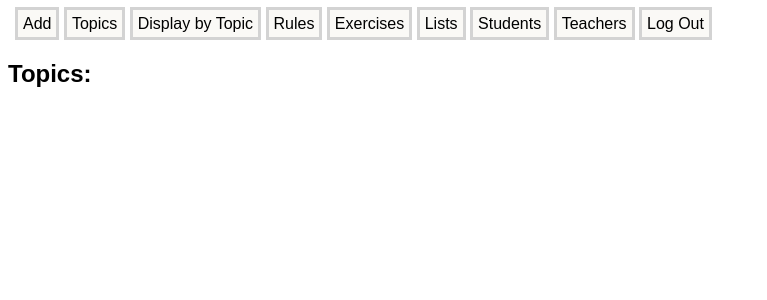
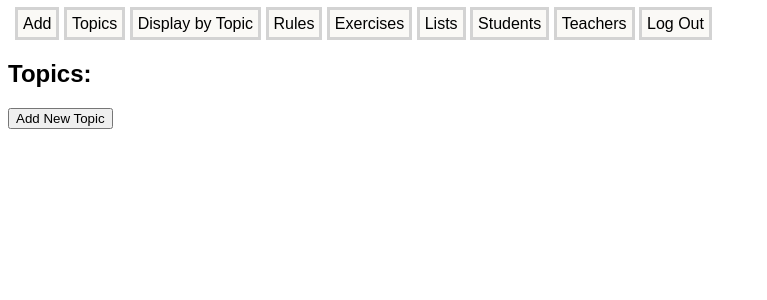
Before and after one commit to cpherishii/corrections, a Flask app: page /topics in a window 1280 px wide. Shown: the top 300 px of the page, without its empty margins (0-767 px from the left). Run offline with Flask 3, Linux system fonts and the light colour scheme; data that the repository does not hold is empty; parts of the project's set-up code (start-up, migrations or seed data) failed here and were passed over.

Commit message:
Add new topic form, fix spacing of topic forms, fix delete topic logic

```diff
--- a/app.py
+++ b/app.py
@@ -497,7 +497,7 @@ def remove_rule_topic(rule_id, rule_topic_id):
 
 @app.route('/delete_topic/<int:topic_id>', methods=['GET', 'POST'])
 def delete_topic(topic_id):
-    topic_to_delete = Topic.query.filter_by(topic_id=topic_id).first()
+    topic_to_delete = Topic.query.filter_by(id=topic_id).first()
     db.session.delete(topic_to_delete)
     try:
         db.session.commit()
--- a/static/styles.css
+++ b/static/styles.css
@@ -106,6 +106,10 @@ li {
 .form-table {
     background-color: lightgray;
     width: 100%;
+}
+
+.topic-form {
+    padding: 10px;
 }
 
 .error-list-item {
--- a/templates/topics.html
+++ b/templates/topics.html
@@ -5,26 +5,28 @@
 
 <h2>Topics:</h2>
 
+<button onclick="showForm('add-topic-form')">Add New Topic</button>
+
+<form class="topic-form" id="add-topic-form" method="POST", action="{{ url_for('add_topic') }}" style="display:none;">
+    {{ add_topic_form.hidden_tag() }}
+    {{ add_topic_form.topic_name.label }}
+    {{ add_topic_form.topic_name(size=50) }}
+    {{ add_topic_form.submit(value='New Topic Name') }}
+</form>
+
 <ul>
 {% for topic in topics %}
     <li class="topic-list-items">
         {{ topic.topic_name }}
         <a class="manage-link" href="#" onclick="showForm('form-cell-{{ topic.id }}')">Edit</a>
         <a class="manage-link" href="{{ url_for('delete_topic', topic_id=topic.id) }}" onclick="return confirmTopicDelete();">Delete</a>
-        <table id="form-cell-{{ topic.id }}" style="display: none;">
-            <form method="POST" action="{{ url_for('edit_topic', topic_id=topic.id) }}" onsubmit="return confirmTopicEdit();">
-                <tr>
-                {{ edit_topic_form.hidden_tag() }}
-                    <td>{{ edit_topic_form.topic_name.label }}</td>
-                    <td>{{ edit_topic_form.topic_name(value=topic.topic_name, size=75) }}</td>
-                </tr>
-                <tr>
-                    <td>{{ edit_topic_form.submit() }}</td>
-                </tr>
-            </form>
-                </td>
-            </tr>
-        </table>
+        <form class="topic-form" id="form-cell-{{ topic.id }}" method="POST" style="display:none;"
+        action="{{ url_for('edit_topic', topic_id=topic.id) }}" onsubmit="return confirmTopicEdit();">
+            {{ edit_topic_form.hidden_tag() }}
+            {{ edit_topic_form.topic_name.label }}
+            {{ edit_topic_form.topic_name(value=topic.topic_name, size=50) }}
+            {{ edit_topic_form.submit() }}
+        </form>
     </li>
 {% endfor %}
 </ul>
```
